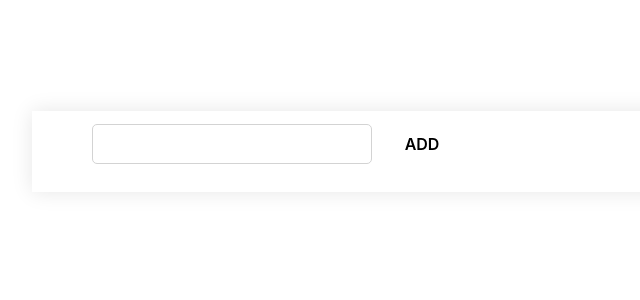
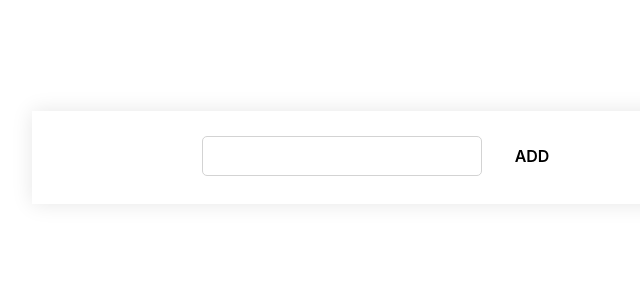
Before and after one commit to tingdouble2/todolist, a Nuxt app: page / in a window 1280 px wide. Shown: the top 300 px of the page, without its empty margins (258-898 px from the left). Built offline with nearby package versions, Linux system fonts and the light colour scheme.

Commit message:
change style

```diff
--- a/components/List.vue
+++ b/components/List.vue
@@ -2,9 +2,8 @@
   <ul  class="item">
       <li v-for="list,index in lists" :key="index">
         <input type="checkbox" class="checkbox" v-model="list.done">
-          <!-- <span :class=" { done : list.done }">{{list.title}}</span> -->
           <span  :class="{done : list.done }"> {{list.title}}</span>
-        <button class="delete-item" @click="deleteItem(index)">X</button>
+        <button class="delete-item" @click="$emit('OnRemove' ,index)">X</button>
       </li>
     </ul>
 </template>
--- a/components/TodoList.vue
+++ b/components/TodoList.vue
@@ -1,17 +1,9 @@
 <template>
   <div class="todolist">
-    <input v-model="newitem" type="text" class="input-item">
+    <input v-model="newitem" type="text" class="input-item" @keyup.enter="addNewItem">
     <button class="btn-add" @click="addNewItem">ADD</button>
-    <List :lists="lists"/>
-    <!-- <ul  class="item">
-      <li v-for="list,index in lists" :key="index">
-        <input type="checkbox" class="checkbox" v-model="list.done"> -->
-          <!-- <span :class=" { done : list.done }">{{list.title}}</span> -->
-          <!-- <span  :class="{done : list.done }"> {{list.title}}</span>
-        <button class="delete-item" @click="deleteItem(index)">X</button>
-      </li>
-    </ul> -->
-     <!-- <Footer :title="title" /> -->
+    <List @OnRemove='deleteItem' :lists="lists"/>
+
   </div>
 </template>
 
@@ -23,7 +15,6 @@ name: 'TodoList',
       newitem: '',
       lists: [],
       done:false,
-      // title: 'FOOTER'
     }
   },
   methods : {
@@ -34,17 +25,7 @@ name: 'TodoList',
       this.newitem =''
     },
     deleteItem(index) {
-      // this.$delete(this.lists,index)
-      // const index = this.lists.indexOf(list)
       this.lists.splice(index ,1)
-      console.log(index)
-    },
-    checkDone() {
-      let total = document.querySelectorAll('input[type="checkbox"]:checked').length
-      // const checked = document.getElementsByClassName('checkbox')
-      if (total > 0) {
-
-      }
     }
   }
 }
@@ -65,7 +46,8 @@ name: 'TodoList',
       padding: 10px;
       border-radius: 5px;
       border: 1px solid #d3d3d3;
-      margin-left: 50px;
+      margin-left: 10rem;
+      margin-top: 15px;
     }
 
 
```
